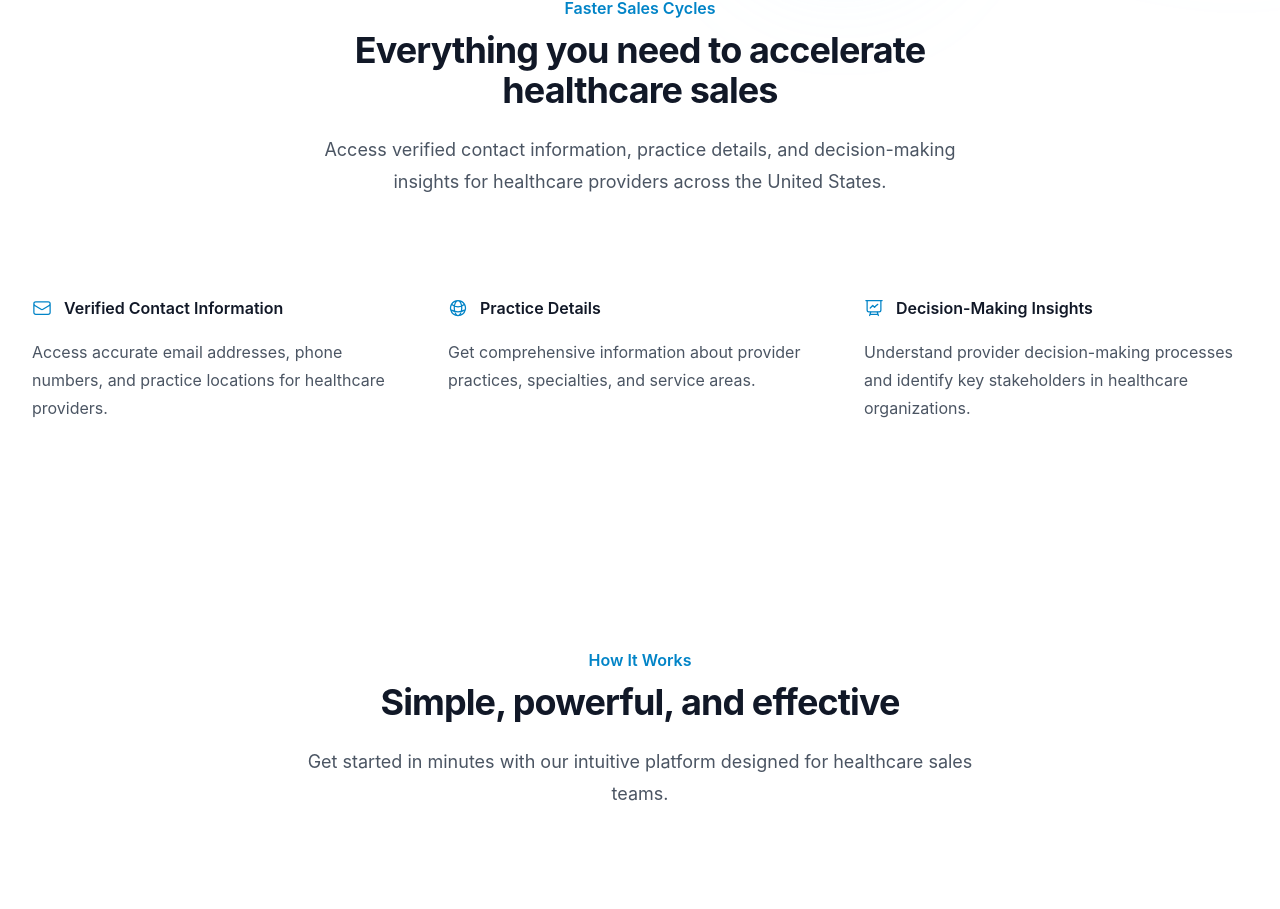
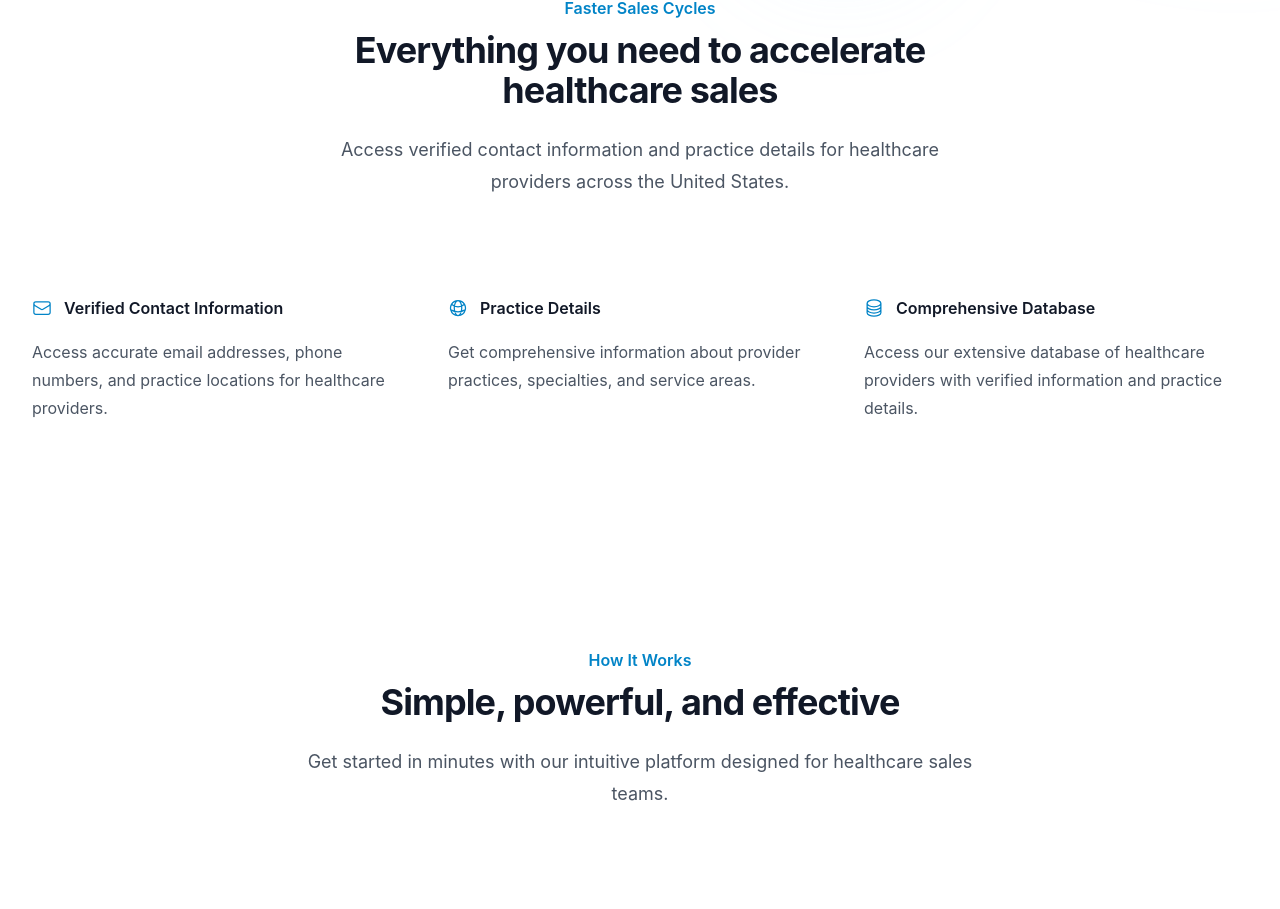
Before and after one commit to OnlineBabylon/providerintelligences, a React (Create React App) app: page / in a window 1280 px wide. Shown: the part 1796-2705 px from the top of the page. Built offline with nearby package versions, Linux system fonts and the light colour scheme.

Commit message:
changelp

```diff
--- a/src/App.js
+++ b/src/App.js
@@ -224,7 +224,7 @@ export default function App() {
             Everything you need to accelerate healthcare sales
           </p>
           <p className="mt-6 text-lg leading-8 text-gray-600">
-            Access verified contact information, practice details, and decision-making insights for healthcare providers across the United States.
+            Access verified contact information and practice details for healthcare providers across the United States.
           </p>
         </div>
         <div className="mx-auto mt-16 max-w-2xl sm:mt-20 lg:mt-24 lg:max-w-none">
@@ -499,9 +499,9 @@ const features = [
     },
   },
   {
-    name: 'Decision-Making Insights',
-    description: 'Understand provider decision-making processes and identify key stakeholders in healthcare organizations.',
-    icon: function InsightsIcon(props) {
+    name: 'Comprehensive Database',
+    description: 'Access our extensive database of healthcare providers with verified information and practice details.',
+    icon: function DatabaseIcon(props) {
       return (
         <svg
           xmlns="http://www.w3.org/2000/svg"
@@ -514,7 +514,7 @@ const features = [
           <path
             strokeLinecap="round"
             strokeLinejoin="round"
-            d="M3.75 3v11.25A2.25 2.25 0 006 16.5h2.25M3.75 3h-1.5m1.5 0h16.5m0 0h1.5m-1.5 0v11.25A2.25 2.25 0 0118 16.5h-2.25m-7.5 0h7.5m-7.5 0l-1 3m8.5-3l1 3m0 0l.5 1.5m-.5-1.5h-9.5m0 0l-.5 1.5m.75-9l3-3 2.148 2.148A12.061 12.061 0 0116.5 7.605"
+            d="M20.25 6.375c0 2.278-3.694 4.125-8.25 4.125S3.75 8.653 3.75 6.375m16.5 0c0-2.278-3.694-4.125-8.25-4.125S3.75 4.097 3.75 6.375m16.5 0v11.25c0 2.278-3.694 4.125-8.25 4.125s-8.25-1.847-8.25-4.125V6.375m16.5 0v3.75m-16.5-3.75v3.75m16.5 0v3.75C20.25 16.153 16.556 18 12 18s-8.25-1.847-8.25-4.125v-3.75m16.5 0c0 2.278-3.694 4.125-8.25 4.125s-8.25-1.847-8.25-4.125"
           />
         </svg>
       );
```
